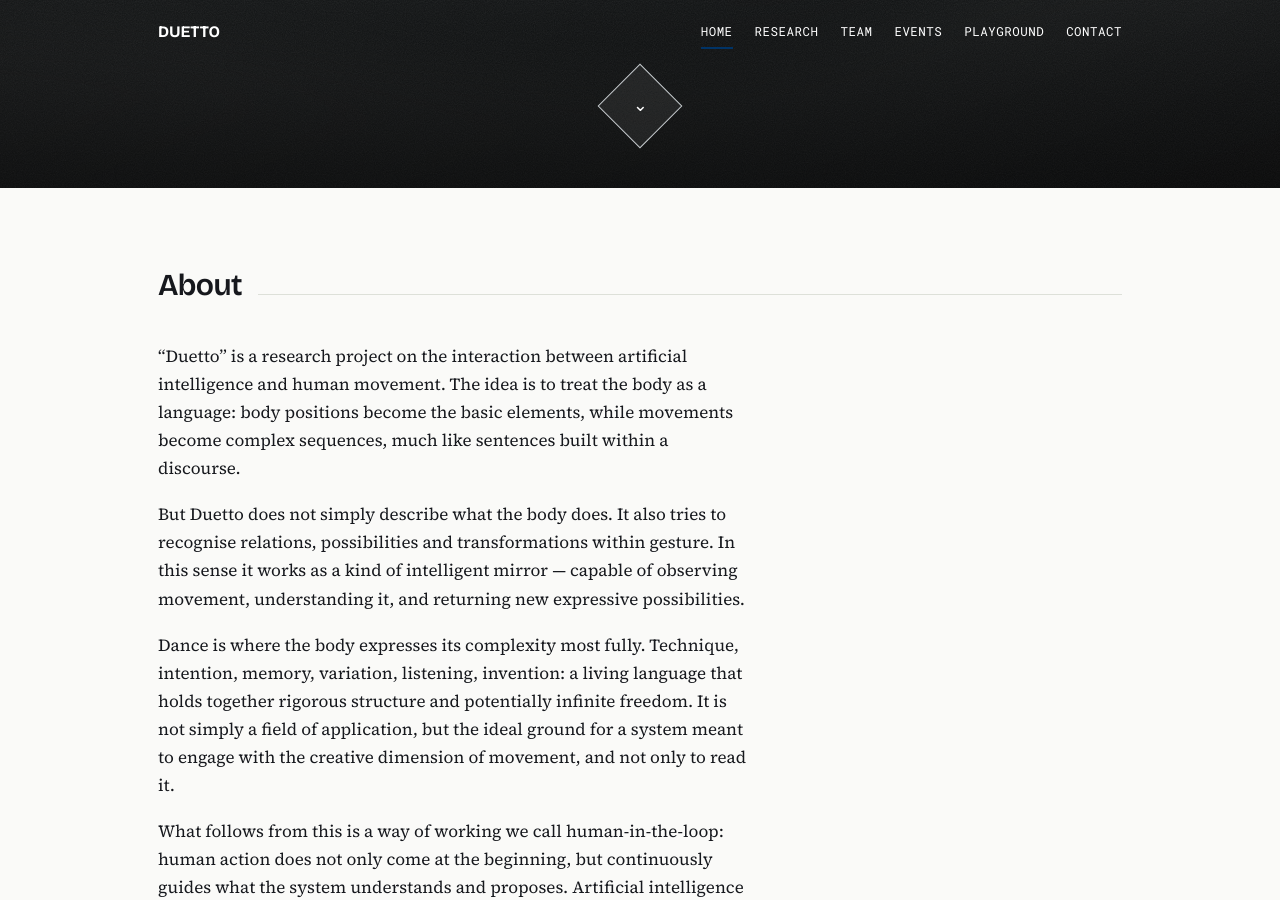
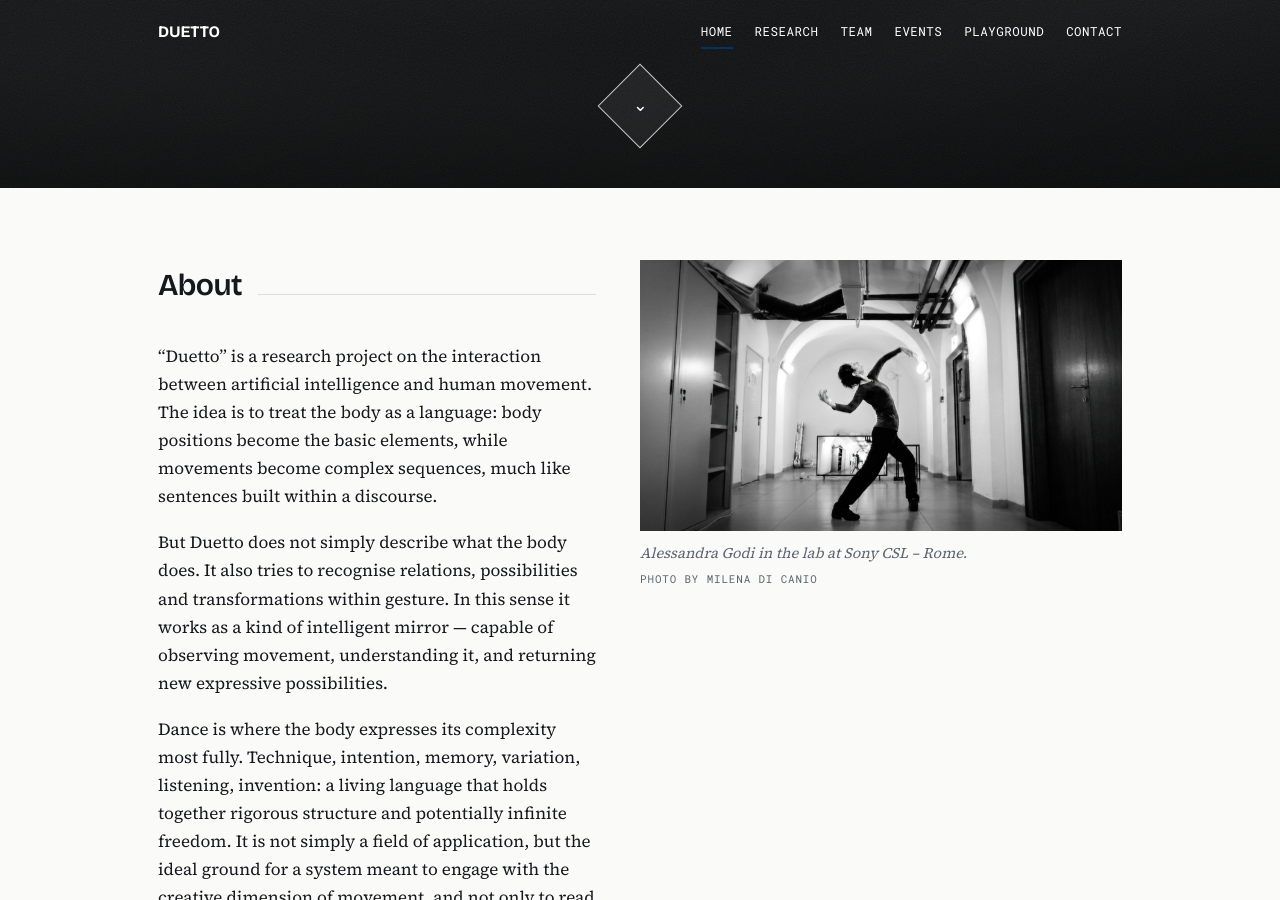
Before and after one commit to denise-lanzieri-csl/Duetto, a Jekyll site: the page built from index.md, in a window 1280 px wide and 900 px high, scrolled down 712 px. Built offline with Jekyll 4.4.1, drawn with Linux system fonts in a browser that asks for light colours.

Commit message:
add photo Alessandra home

```diff
--- a/_layouts/home.html
+++ b/_layouts/home.html
@@ -79,8 +79,8 @@
       <h1>{{ page.claim }}</h1>
       {%- if page.standfirst %}<p class="standfirst">{{ page.standfirst }}</p>{% endif %}
       <div class="actions">
-        <a class="btn" href="{{ '/publications/' | relative_url }}">Read the papers</a>
-        <a class="btn ghost" href="{{ '/code/' | relative_url }}">Browse the code</a>
+        <a class="btn" href="{{ '/research/' | relative_url }}">Read the research</a>
+        <a class="btn ghost" href="{{ '/playground/' | relative_url }}">Try the playground</a>
       </div>
       <div class="ruler" aria-hidden="true"></div>
       <div class="ruler-labels">
@@ -89,10 +89,29 @@
     </section>
   {%- endif %}
 
+    {%- comment -%}
+      About. With `about_image` set in index.md the text and the picture
+      sit side by side; without it the text keeps the full column.
+    {%- endcomment -%}
     <section class="band" id="about">
-      <div class="wrap">
-        <div class="band-head"><h2>About</h2><span class="hairline"></span></div>
-        <div class="prose">{{ content }}</div>
+      <div class="wrap{% if page.about_image %} split{% endif %}">
+        <div class="split-main">
+          <div class="band-head"><h2>About</h2><span class="hairline"></span></div>
+          <div class="prose">{{ content }}</div>
+        </div>
+
+        {%- if page.about_image %}
+        <figure class="fig split-side">
+          <img src="{{ page.about_image | relative_url }}"
+               alt="{{ page.about_alt | default: '' }}" loading="lazy">
+          {%- if page.about_caption or page.about_credit %}
+          <figcaption>
+            {%- if page.about_caption %}{{ page.about_caption }}{% endif %}
+            {%- if page.about_credit %}<span class="credit-line">{{ page.about_credit }}</span>{% endif %}
+          </figcaption>
+          {%- endif %}
+        </figure>
+        {%- endif %}
       </div>
     </section>
 
--- a/assets/style.css
+++ b/assets/style.css
@@ -809,3 +809,8 @@ html{ scroll-behavior:smooth; }
 .pagehead-wrap.is-dark .pagehead{ border-bottom:0; }
 .pagehead-wrap.is-dark h1{ color:#fff; }
 .pagehead-wrap.is-dark .lede{ color:rgba(255,255,255,.82); }
+
+
+@media (min-width:900px){
+  #about.band .split{ grid-template-columns:minmax(0,1fr) minmax(0,1.1fr); }
+}
--- a/index.md
+++ b/index.md
@@ -11,6 +11,11 @@ hero_image: /assets/hero-dark.svg
 hero_logo: /assets/DUETTO-02.png
 hero_alt: The Duetto logotype over a dark abstract background
 
+
+about_image: /assets/Duetto_home.jpeg
+about_alt: Alessandra Godi dancing beside the projection of her digital skeleton
+about_caption: Alessandra Godi in the lab at Sony CSL – Rome.
+about_credit: Photo by Milena Di Canio
 # YouTube videos shown in the "Watch" section. `id` is the eleven
 # characters after watch?v= in the URL.
 videos:
```
Also changed, not shown: assets/Duetto_home.jpeg (added), 3 other files.
